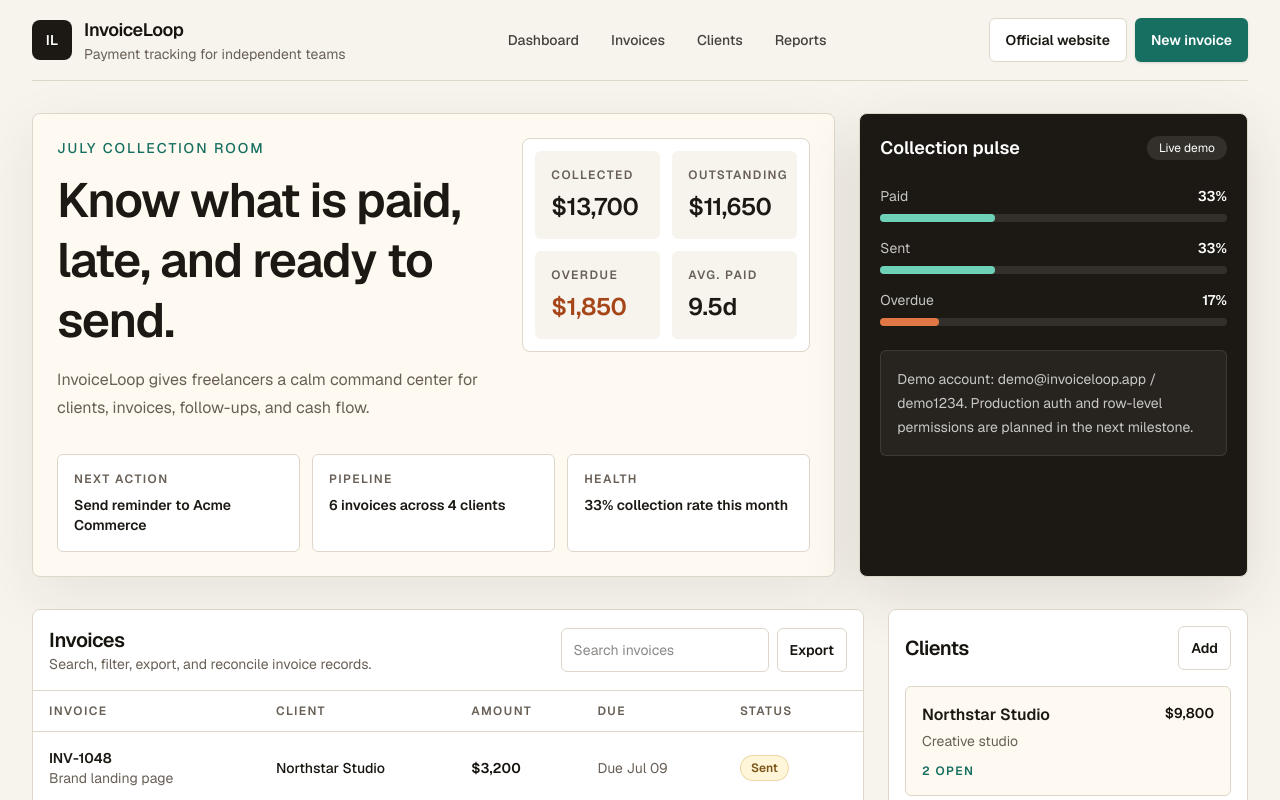
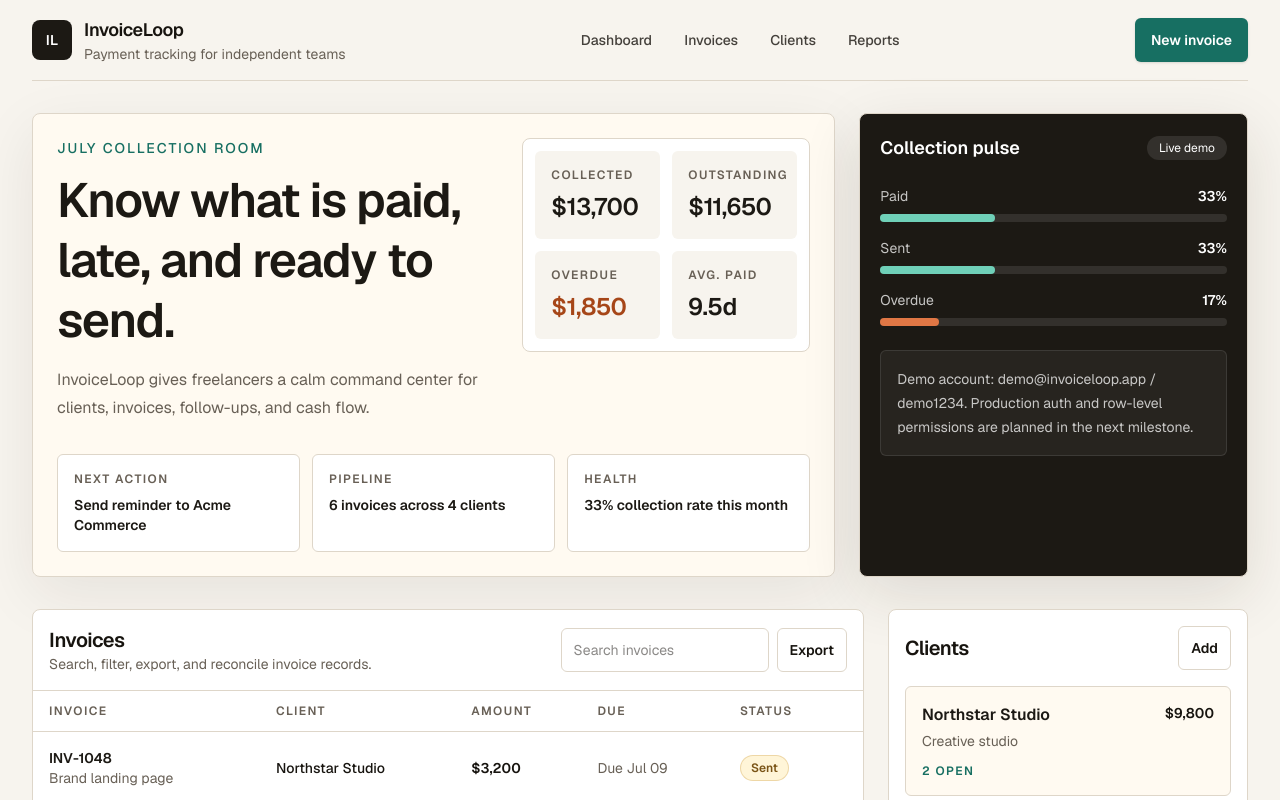
Before and after one commit to akhileshsvh2020-star/invoiceloop, a Next.js app: page / in a window 1280 px wide. Shown: the top 800 px of the page. Built offline with nearby package versions, Linux system fonts and the light colour scheme.

Commit message:
fix: keep submission credit out of app UI

```diff
--- a/src/app/page.tsx
+++ b/src/app/page.tsx
@@ -55,19 +55,9 @@ export default function Home() {
               </a>
             ))}
           </nav>
-          <div className="flex flex-wrap gap-2">
-            <a
-              className="inline-flex min-h-11 items-center rounded-md border border-[var(--line)] bg-white px-4 text-sm font-semibold text-[var(--ink)] transition hover:border-[var(--accent)] focus-visible:outline focus-visible:outline-2 focus-visible:outline-[var(--accent)]"
-              href="https://digitalheroesco.com"
-              rel="noreferrer"
-              target="_blank"
-            >
-              Official website
-            </a>
-            <button className="min-h-11 rounded-md bg-[var(--accent)] px-4 text-sm font-semibold text-white shadow-sm transition hover:bg-[var(--accent-strong)] focus-visible:outline focus-visible:outline-2 focus-visible:outline-[var(--accent)]">
-              New invoice
-            </button>
-          </div>
+          <button className="min-h-11 rounded-md bg-[var(--accent)] px-4 text-sm font-semibold text-white shadow-sm transition hover:bg-[var(--accent-strong)] focus-visible:outline focus-visible:outline-2 focus-visible:outline-[var(--accent)]">
+            New invoice
+          </button>
         </header>
 
         <section
```
